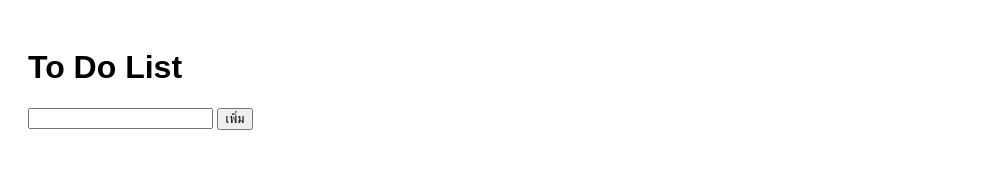
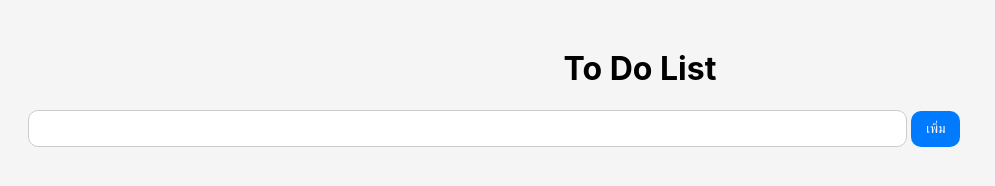
Before and after one commit to wisarutbunma-dotcom/Todo-app, a plain HTML site: page index.html in a window 1280 px wide. Shown: the whole page, without its empty margins (0-995 px from the left). Drawn offline with Linux system fonts and the light colour scheme.

Commit message:
Update style.css

```diff
--- a/style.css
+++ b/style.css
@@ -1,2 +1,33 @@
-body { font-family: sans-serif; padding: 20px; }
-li { margin: 10px 0; }
+body {
+  font-family: -apple-system, sans-serif;
+  background: #f5f5f5;
+  padding: 20px;
+}
+
+h1 {
+  text-align: center;
+}
+
+input {
+  width: 70%;
+  padding: 10px;
+  border-radius: 10px;
+  border: 1px solid #ccc;
+}
+
+button {
+  padding: 10px 15px;
+  border-radius: 10px;
+  border: none;
+  background: #007aff;
+  color: white;
+}
+
+li {
+  background: white;
+  margin-top: 10px;
+  padding: 10px;
+  border-radius: 10px;
+  display: flex;
+  justify-content: space-between;
+}
```
